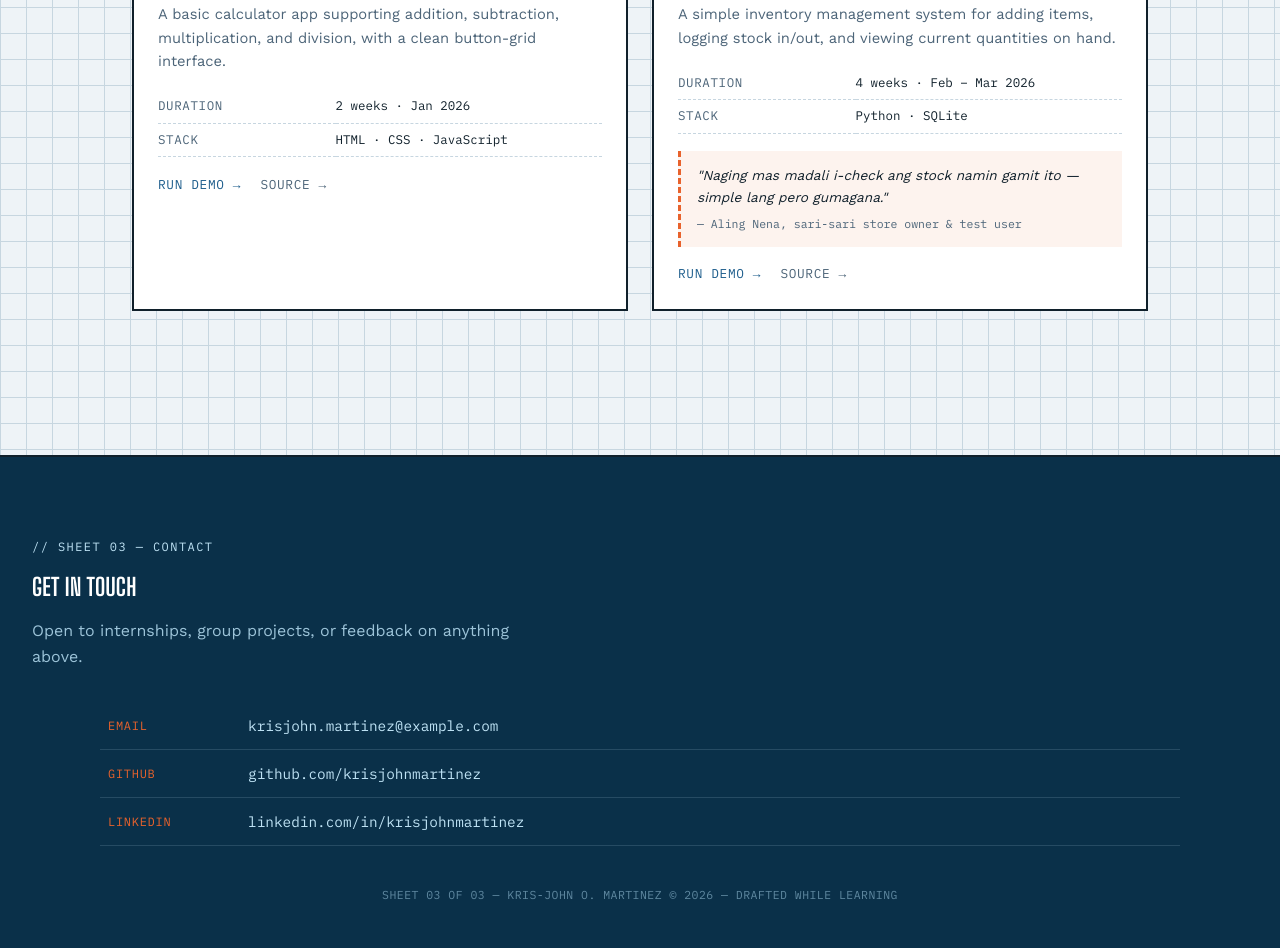
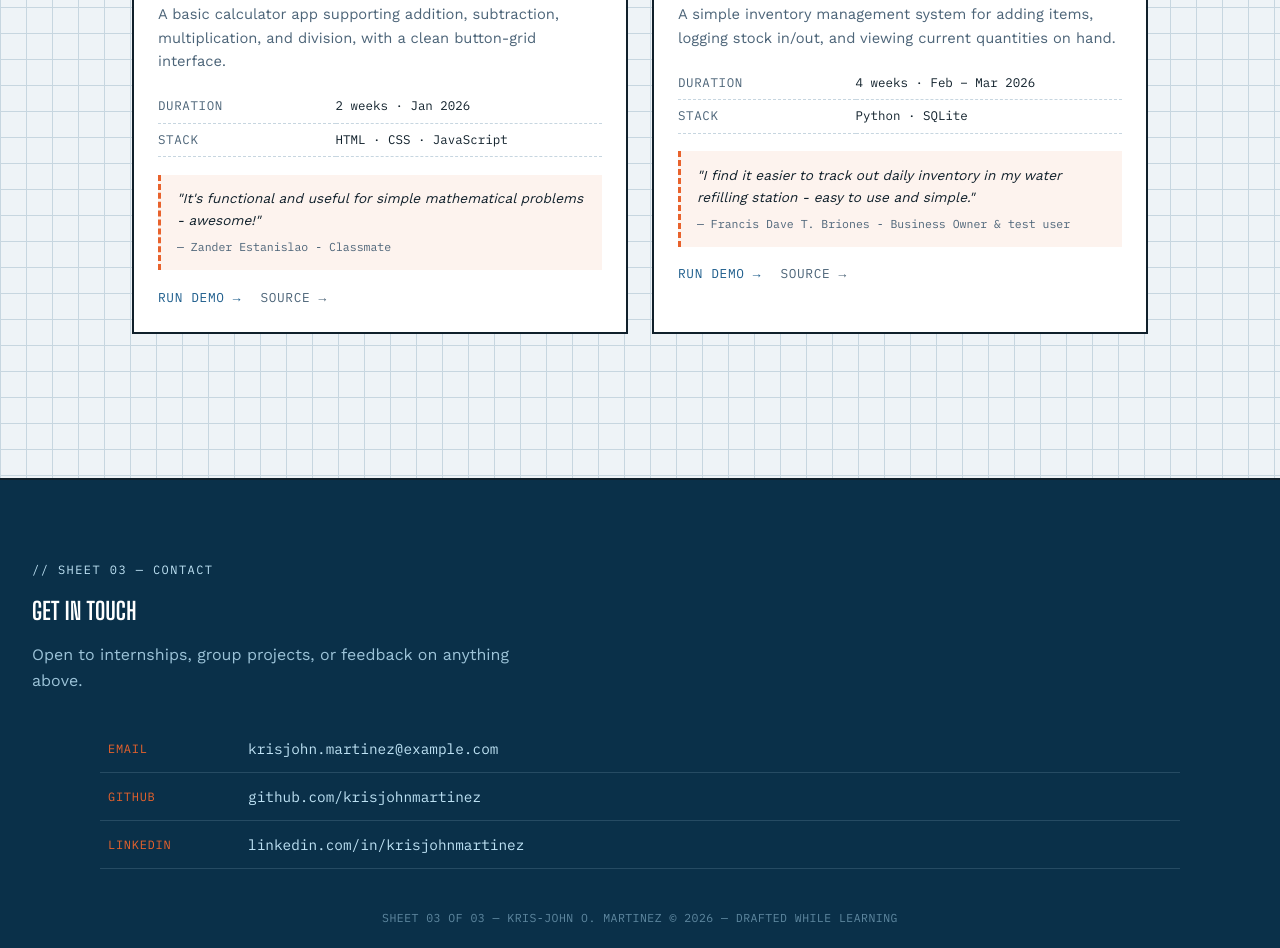
Before and after one commit to krisjohn12/portfolio_, a plain HTML site: page index.html in a window 1280 px wide. Shown: the part 1735-2683 px from the top of the page. Drawn offline with nearby package versions, Linux system fonts and the light colour scheme.

Commit message:
Update index.html

```diff
--- a/index.html
+++ b/index.html
@@ -447,6 +447,10 @@
               <tr><td>Duration</td><td>2 weeks · Jan 2026</td></tr>
               <tr><td>Stack</td><td>HTML · CSS · JavaScript</td></tr>
             </table>
+            <blockquote class="field-note">
+              "It's functional and useful for simple mathematical problems - awesome!"
+              <cite>— Zander Estanislao - Classmate</cite>
+            </blockquote>
             <div class="sheet-links">
               <a href="#" class="sheet-link" aria-label="Open calcpad live demo (placeholder link)">Run demo →</a>
               <a href="#" class="sheet-link sheet-link-secondary" aria-label="View calcpad source code (placeholder link)">Source →</a>
@@ -488,8 +492,8 @@
               <tr><td>Stack</td><td>Python · SQLite</td></tr>
             </table>
             <blockquote class="field-note">
-              "Naging mas madali i-check ang stock namin gamit ito — simple lang pero gumagana."
-              <cite>— Aling Nena, sari-sari store owner &amp; test user</cite>
+              "I find it easier to track out daily inventory in my water refilling station - easy to use and simple."
+              <cite>— Francis Dave T. Briones - Business Owner &amp; test user</cite>
             </blockquote>
             <div class="sheet-links">
               <a href="#" class="sheet-link" aria-label="Open stocktrack live demo (placeholder link)">Run demo →</a>
```
